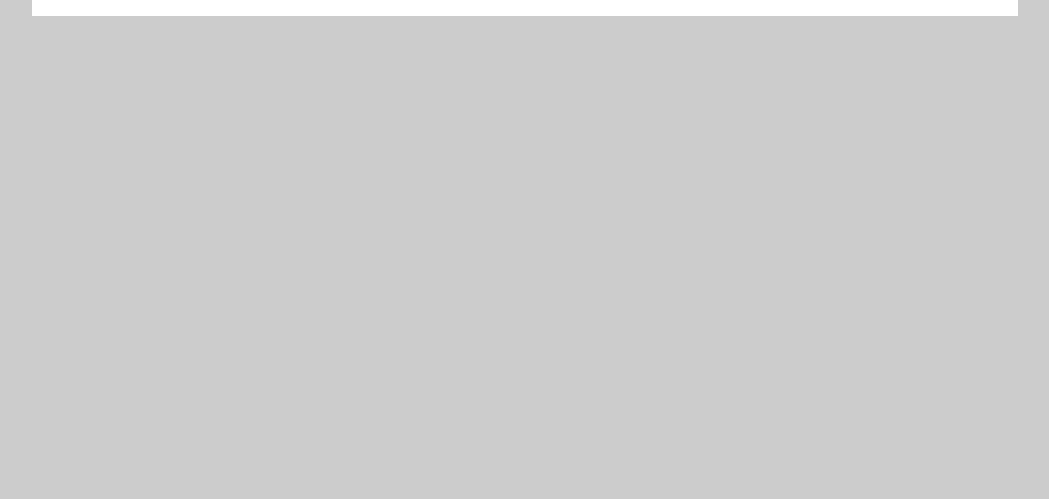
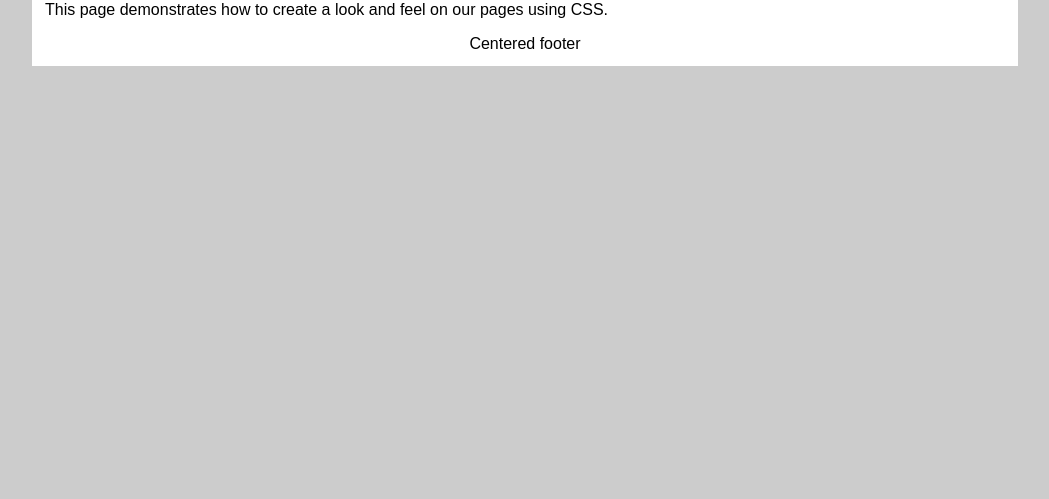
Before and after one commit to varyaah/varyaah.github.io, a plain HTML site: page index.html in a window 1280 px wide. Shown: the part 301-800 px from the top of the page, without its empty margins (115-1164 px from the left). Drawn offline with Linux system fonts and the light colour scheme; a web font is replaced by a local one.

Commit message:
Update index.html

```diff
--- a/index.html
+++ b/index.html
@@ -21,6 +21,8 @@
     </div>
   </header>
   <h1 class="page-header">Stylin with CSS by Jane Doe</h1>
+  <p>This page demonstrates how to create a look and feel on our pages using CSS.</p>
+
 
 
 <footer>Centered footer</footer>
```
